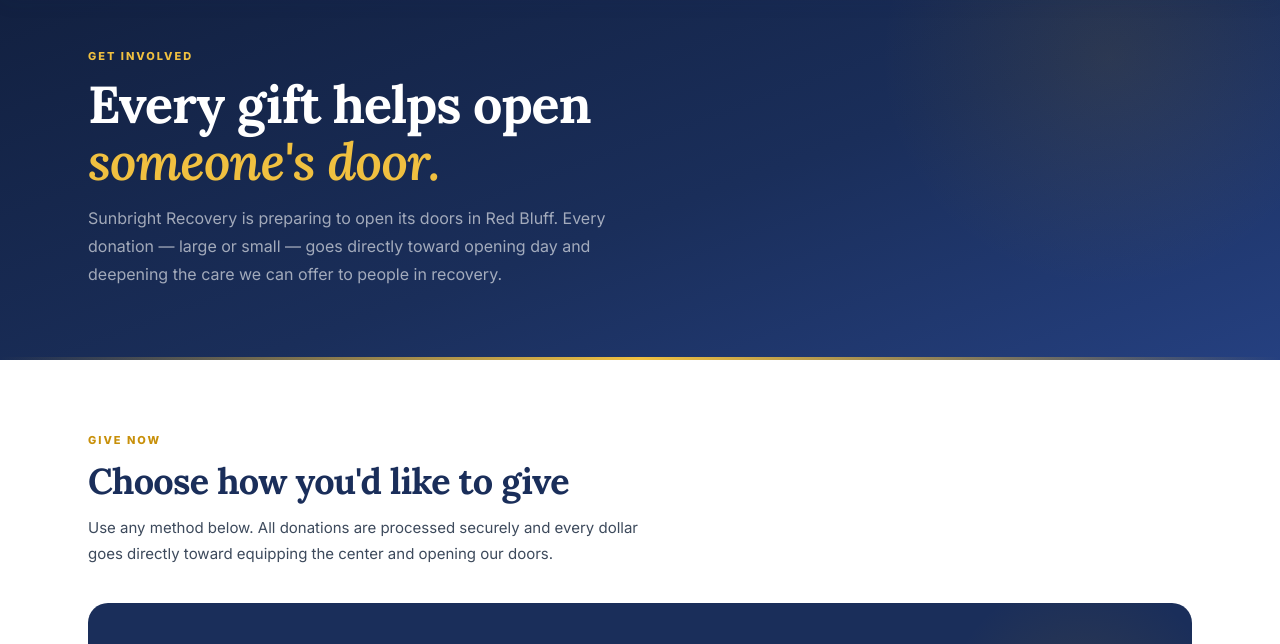
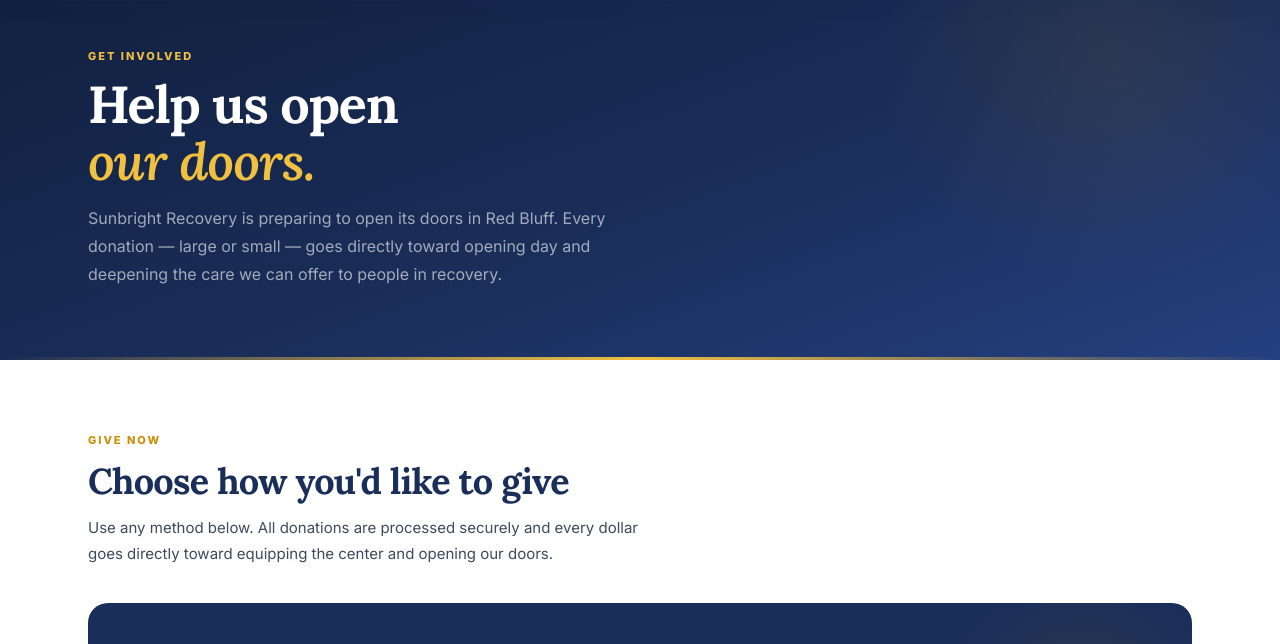
Before and after one commit to KandyPhoenix/Sunbright-Recovery, an Astro site: page /get-involved in a window 1280 px wide. Shown: the part 112-756 px from the top of the page. Built offline with nearby package versions, Linux system fonts and the light colour scheme; Astro itself is replaced by a stand-in of ours.

Commit message:
Update get-involved H1 to 'Help us open our doors'

```diff
--- a/src/pages/get-involved.astro
+++ b/src/pages/get-involved.astro
@@ -196,7 +196,7 @@
 <div class="page-header">
   <div class="wrap">
     <span class="ph-eyebrow">Get Involved</span>
-    <h1 class="ph-h1">Every gift helps open<br/><em>someone's door.</em></h1>
+    <h1 class="ph-h1">Help us open<br/><em>our doors.</em></h1>
     <p class="ph-sub">Sunbright Recovery is preparing to open its doors in Red Bluff. Every donation — large or small — goes directly toward opening day and deepening the care we can offer to people in recovery.</p>
   </div>
 </div>
```
